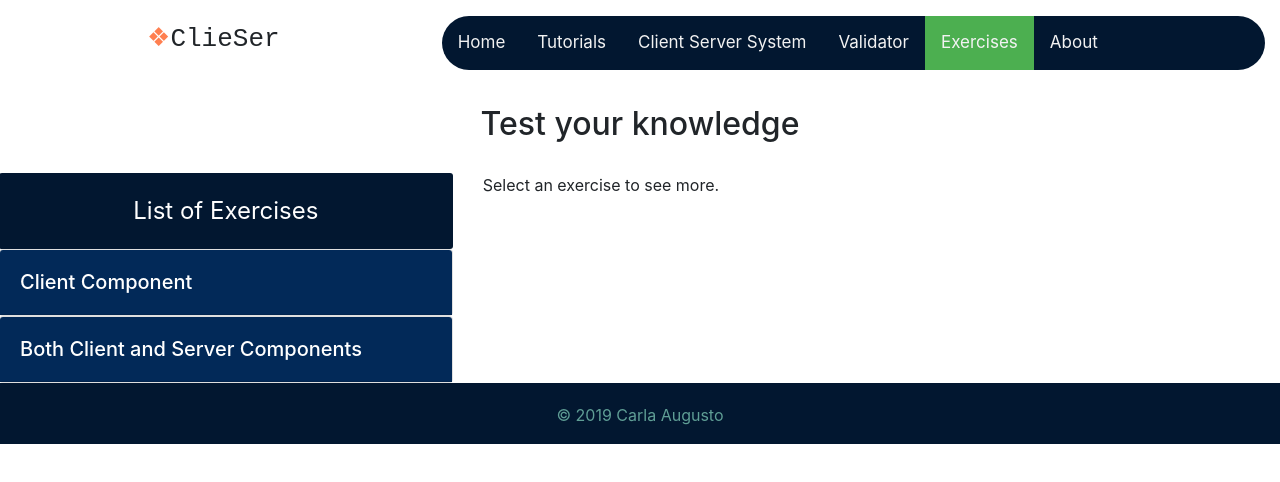
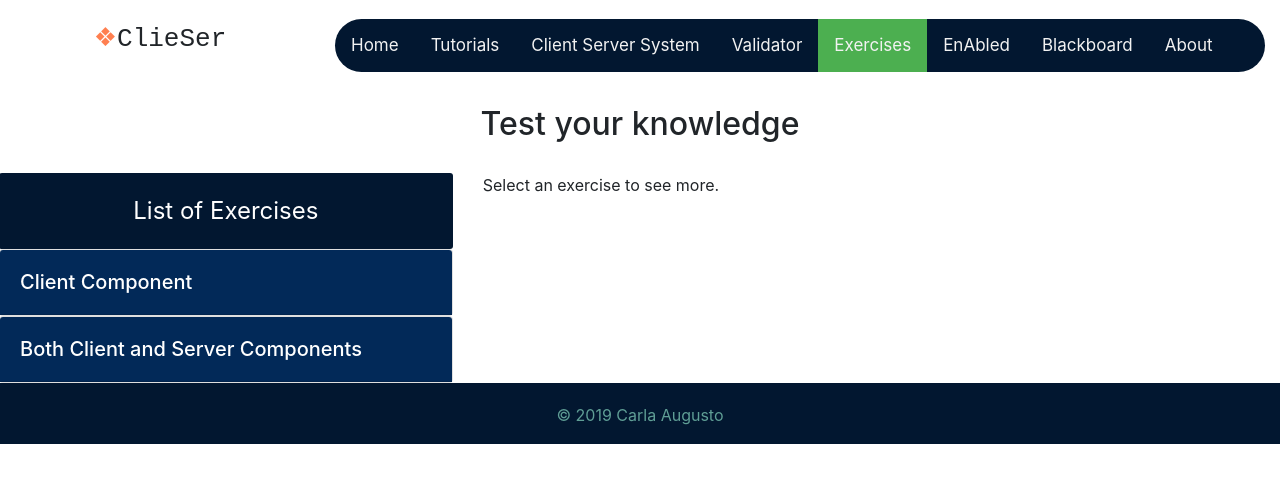
Before and after one commit to karylicious/clientclieser, a React (Create React App) app in the folder frontend/: page /exercises in a window 1280 px wide. Shown: the top 482 px of the page. Built offline with nearby package versions, Linux system fonts and the light colour scheme; no server answers.

Commit message:
Added more links to the menu

```diff
--- a/frontend/src/components/navbar.jsx
+++ b/frontend/src/components/navbar.jsx
@@ -20,6 +20,8 @@ export default class Navbar extends Component {
                     <NavLink to="/client-server-system">Client Server System</NavLink>
                     <NavLink to="/validator">Validator</NavLink>
                     <NavLink to="/exercises">Exercises</NavLink>
+                    <a href="https://uowenabled.herokuapp.com/">EnAbled</a>
+                    <a href="https://learning.westminster.ac.uk/">Blackboard</a>
                     <NavLink to="/about">About</NavLink>
 
                     <a href="javascript:void(0)" className="icon" onClick={this.openNav}>
@@ -35,6 +37,8 @@ export default class Navbar extends Component {
                         <NavLink to="/client-server-system" onClick={this.closeNav}><span>Client Server System</span></NavLink>
                         <NavLink to="/validator" onClick={this.closeNav}><span>Validator</span></NavLink>
                         <NavLink to="/exercises" onClick={this.closeNav}><span>Exercises</span></NavLink>
+                        <a href="https://uowenabled.herokuapp.com/">EnAbled</a>
+                        <a href="https://learning.westminster.ac.uk/">Blackboard</a>
                         <NavLink to="/about" onClick={this.closeNav}><span>About</span></NavLink>
                     </div>
                 </div>
--- a/frontend/src/components/topcontainer.jsx
+++ b/frontend/src/components/topcontainer.jsx
@@ -10,8 +10,8 @@ export default class TopContainer extends Component {
                 <div className="row main" id="main">
                     <div className="container">
                         <div className="row">
-                            <div className="col-sm-4"></div>
-                            <div className="col-sm-8">
+                            <div className="col-sm-2"></div>
+                            <div className="col">
                                 <Navbar />
                             </div>
                         </div>
@@ -27,10 +27,10 @@ export default class TopContainer extends Component {
         else {
             return (
                 <div className="row">
-                    <div className="col-sm-4">
+                    <div className="col-sm-3">
                         <Logo />
                     </div>
-                    <div className="col-sm-8">
+                    <div className="col">
                         <Navbar />
                     </div>
                 </div>
```
